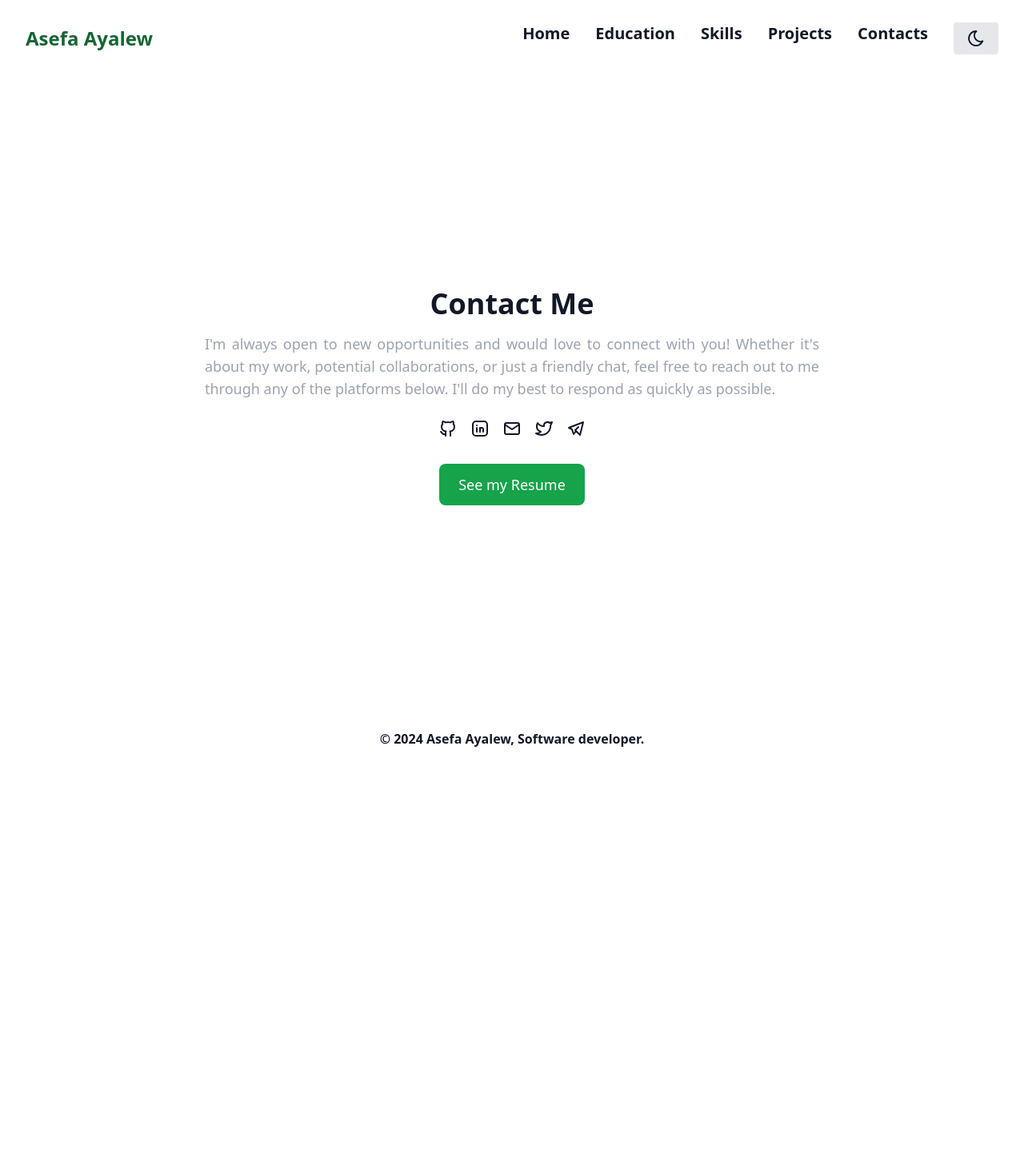
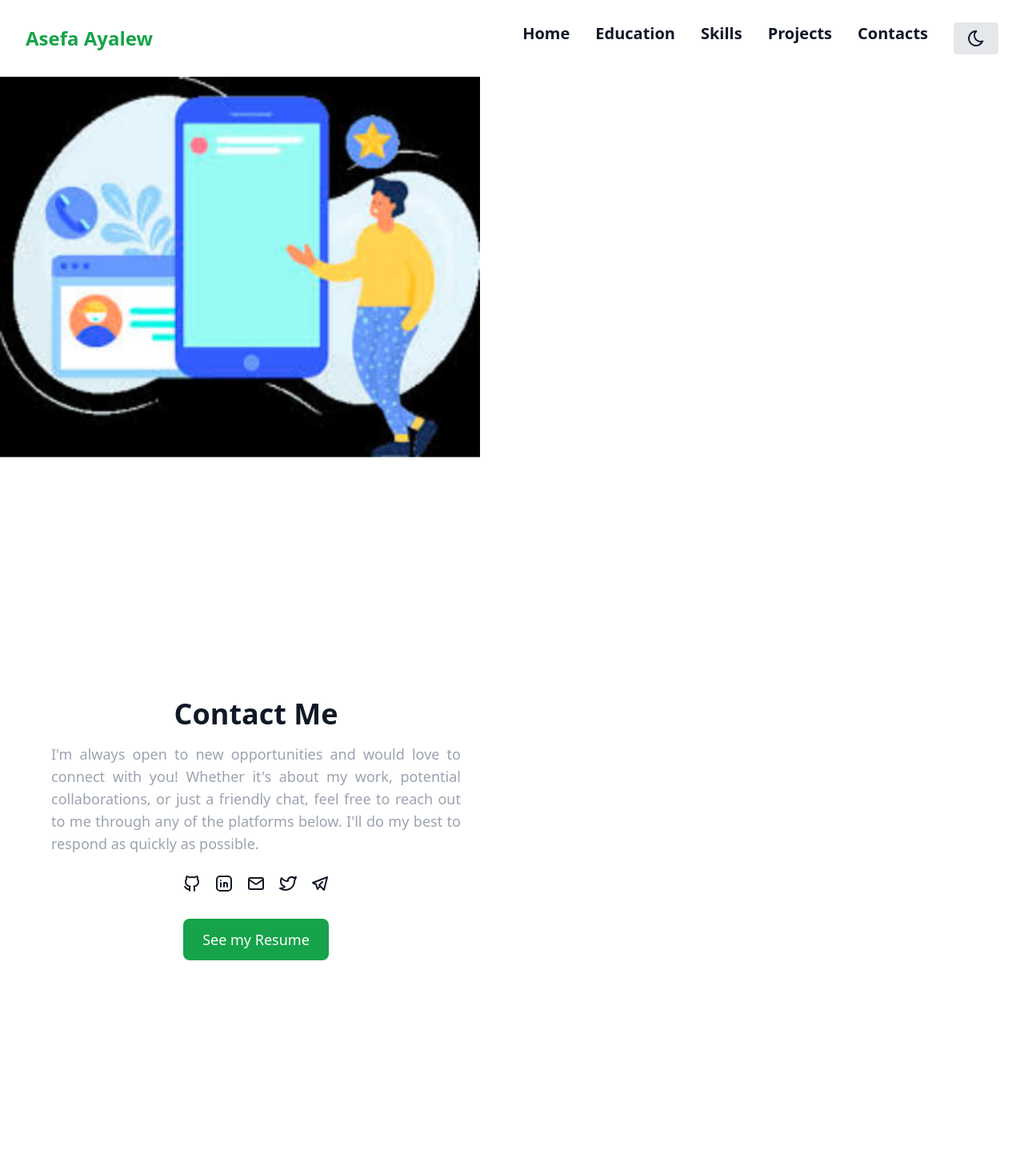
Before and after one commit to Asefa-Ayalew/my-portifolio, a Next.js app: page /contacts in a window 1280 px wide. Shown: the top 1457 px of the page at 80% size. Before the commit the page ends 936 px from the top, so only its background shows below. Built offline with nearby package versions, Linux system fonts and the light colour scheme.

Commit message:
minor change

```diff
--- a/app/(pages)/about/page.tsx
+++ /dev/null
@@ -1,9 +0,0 @@
-import React from 'react'
-
-const About = () => {
-  return (
-    <div>About</div>
-  )
-}
-
-export default About
--- a/app/(pages)/contacts/page.tsx
+++ b/app/(pages)/contacts/page.tsx
@@ -1,30 +1,98 @@
-"use client"
+"use client";
 import React from "react";
 import { Button } from "@mantine/core";
-import { IconBrandGithub, IconBrandLinkedin, IconBrandTwitter, IconMail, IconBrandTelegram } from "@tabler/icons-react";
+import { motion } from "framer-motion";
+import {
+  IconBrandGithub,
+  IconBrandLinkedin,
+  IconBrandTwitter,
+  IconMail,
+  IconBrandTelegram,
+} from "@tabler/icons-react";
 
 const ContactMe = () => {
   return (
+    <>
+      <div className="md:w-1/2">
+        <motion.img
+          src="./images/contact.jpg"
+          alt="Developer at work"
+          initial={{ opacity: 0, x: 50 }}
+          animate={{ opacity: 1, x: 0 }}
+          transition={{ duration: 2 }}
+          width={600}
+          height={400}
+        />
+      </div>
+      <motion.div
+        initial={{ opacity: 0, y: -50 }}
+        animate={{ opacity: 1, y: 0 }}
+        transition={{ duration: 1 }}
+        className="md:w-1/2 md:mt-16"
+      >
         <section className="flex flex-col items-center justify-center h-screen dark:bg-gray-900 bg-white text-center dark:text-white text-gray-900">
           <h2 className="text-4xl font-bold mb-4">Contact Me</h2>
-      <p className="text-lg dark:text-gray-100 text-gray-400 mb-6 md:mx-64 mx-4 text-justify">
-        I'm always open to new opportunities and would love to connect with you! Whether it's about my work, potential collaborations, or just a friendly chat, feel free to reach out to me through any of the platforms below. I'll do my best to respond as quickly as possible.
+          <p className="text-lg dark:text-gray-100 text-gray-400 mb-6 md:mx-16 mx-4 text-justify">
+            I'm always open to new opportunities and would love to connect with
+            you! Whether it's about my work, potential collaborations, or just a
+            friendly chat, feel free to reach out to me through any of the
+            platforms below. I'll do my best to respond as quickly as possible.
           </p>
 
           <div className="flex space-x-4 mb-8">
-        <Button component="a" href="https://github.com/Asefa-Ayalew" target="_blank" color="dark" radius="xl" size="lg" aria-label="GitHub Profile">
+            <Button
+              component="a"
+              href="https://github.com/Asefa-Ayalew"
+              target="_blank"
+              color="dark"
+              radius="xl"
+              size="lg"
+              aria-label="GitHub Profile"
+            >
               <IconBrandGithub size={24} />
             </Button>
-        <Button component="a" href="https://linkedin.com/" target="_blank" color="blue" radius="xl" size="lg" aria-label="LinkedIn Profile">
+            <Button
+              component="a"
+              href="https://linkedin.com/"
+              target="_blank"
+              color="blue"
+              radius="xl"
+              size="lg"
+              aria-label="LinkedIn Profile"
+            >
               <IconBrandLinkedin size={24} />
             </Button>
-        <Button component="a" href="mailto:asefa12a19@gmail.com" target="_blank" color="red" radius="xl" size="lg" aria-label="Send Email">
+            <Button
+              component="a"
+              href="mailto:asefa12a19@gmail.com"
+              target="_blank"
+              color="red"
+              radius="xl"
+              size="lg"
+              aria-label="Send Email"
+            >
               <IconMail size={24} />
             </Button>
-        <Button component="a" href="https://twitter.com/" target="_blank" color="blue" radius="xl" size="lg" aria-label="Twitter Profile">
+            <Button
+              component="a"
+              href="https://twitter.com/"
+              target="_blank"
+              color="blue"
+              radius="xl"
+              size="lg"
+              aria-label="Twitter Profile"
+            >
               <IconBrandTwitter size={24} />
             </Button>
-        <Button component="a" href="https://telegram.org/" target="_blank" color="cyan" radius="xl" size="lg" aria-label="Telegram Profile">
+            <Button
+              component="a"
+              href="https://telegram.org/"
+              target="_blank"
+              color="cyan"
+              radius="xl"
+              size="lg"
+              aria-label="Telegram Profile"
+            >
               <IconBrandTelegram size={24} />
             </Button>
           </div>
@@ -41,6 +109,8 @@ const ContactMe = () => {
             See my Resume
           </Button>
         </section>
+      </motion.div>
+    </>
   );
 };
 
--- a/app/(pages)/education/page.tsx
+++ b/app/(pages)/education/page.tsx
@@ -13,7 +13,7 @@ const Education = () => {
             width={400}
             height={400}
             alt="Developer at work"
-            className="mt-10"
+            className="md:mt-10"
             initial={{ opacity: 0, x: 50 }}
             animate={{ opacity: 1, x: 0 }}
             transition={{ duration: 2 }}
--- a/app/(pages)/projects/page.tsx
+++ b/app/(pages)/projects/page.tsx
@@ -10,7 +10,7 @@ const Skills = () => {
           <motion.img
             src="./images/projects1.jpg"
             alt="Developer at work"
-            className="mt-10"
+            className="md:mt-10"
             initial={{ opacity: 0, x: 50 }}
             animate={{ opacity: 1, x: 0 }}
             transition={{ duration: 2 }}
--- a/app/(pages)/skills/page.tsx
+++ b/app/(pages)/skills/page.tsx
@@ -10,7 +10,7 @@ const Skills = () => {
           <motion.img
             src="./images/skilled-person.jpg"
             alt="Developer at work"
-            className="mt-10"
+            className="md:mt-10"
             initial={{ opacity: 0, x: 50 }}
             animate={{ opacity: 1, x: 0 }}
             transition={{ duration: 2 }}
--- a/app/components/contact-me.tsx
+++ b/app/components/contact-me.tsx
@@ -1,7 +1,13 @@
-import React from 'react'
-import {motion} from 'framer-motion'
-import { Button } from '@mantine/core'
-import { IconBrandGithub, IconBrandLinkedin, IconBrandTelegram, IconBrandTwitter, IconMail } from '@tabler/icons-react'
+import React from "react";
+import { motion } from "framer-motion";
+import { Button } from "@mantine/core";
+import {
+  IconBrandGithub,
+  IconBrandLinkedin,
+  IconBrandTelegram,
+  IconBrandTwitter,
+  IconMail,
+} from "@tabler/icons-react";
 
 const ContactMe = () => {
   return (
@@ -14,8 +20,7 @@ const ContactMe = () => {
       >
         <h1 className="text-5xl font-bold mb-2 text-justify mt-4">Hello.</h1>
         <p className="text-2xl text-gray-900 dark:text-white font-semibold mb-4 text-justify">
-            I'm Asefa Ayalew.
-            <br />
+          I&apos;m Asefa Ayalew. <br />
           ReactJS | NextJS, Angular, Nodejs, flutter, asp.net
         </p>
       </motion.div>
@@ -100,7 +105,8 @@ const ContactMe = () => {
           Contact Me
         </Button>
       </motion.div>
-      </div>  )
-}
+    </div>
+  );
+};
 
-export default ContactMe
+export default ContactMe;
--- a/app/layout/header/header.tsx
+++ b/app/layout/header/header.tsx
@@ -11,7 +11,7 @@ const Header = () => {
   return (
     <><div className="h-24 flex justify-between items-center px-4 md:px-8 dark:bg-gray-900 bg-white dark:text-white text-gray-900">
       <div className="text-2xl font-sans font-bold">
-        <Link href="/home"> <div className="text-green-800">Asefa Ayalew</div></Link>
+        <Link href="/home"> <div className="text-green-600 font-black">Asefa Ayalew</div></Link>
       </div>
 
       <div className="hidden md:flex text-xl font-sans font-semibold space-x-8">
```
Also changed, not shown: public/images/contact.jpg (added), public/images/contacts.jpg (added). Lines whose indentation alone changed are shown as unchanged.
